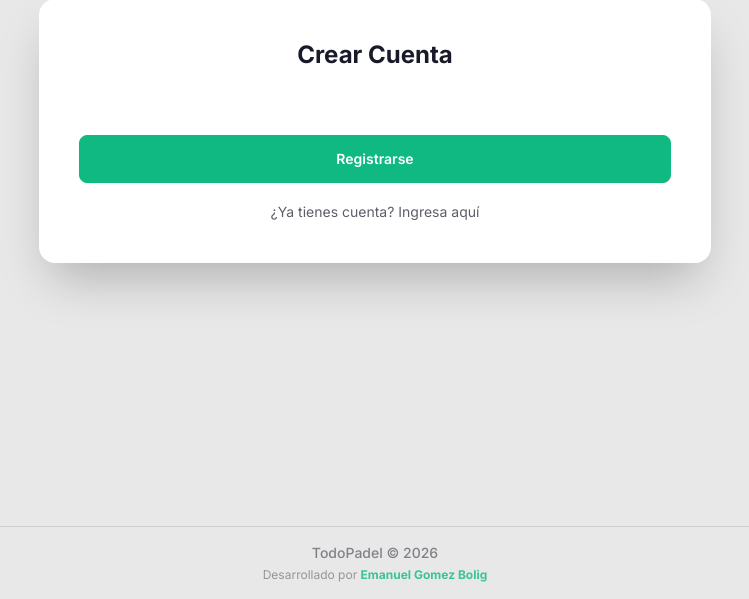
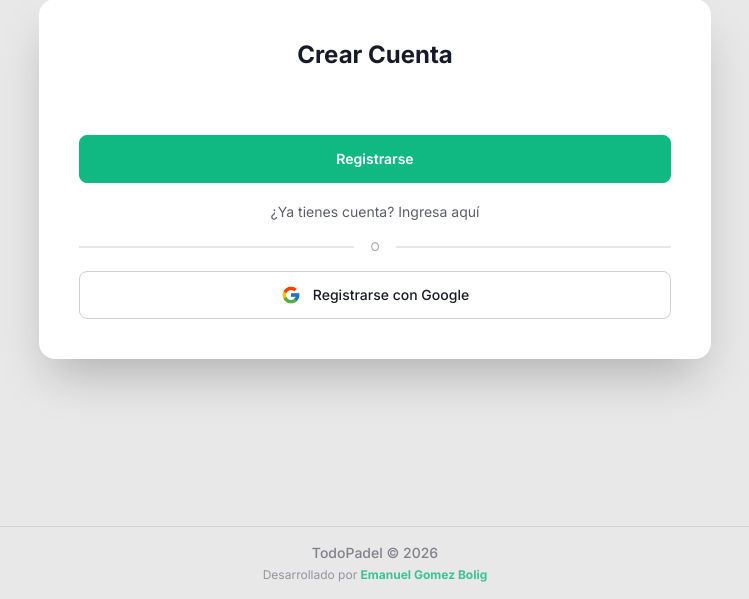
Before and after one commit to EmanuelGBolig/padel_project_web, a Django app: template accounts/templates/accounts/registro.html in a window 1280 px wide. Shown: the part 201-800 px from the top of the page, without its empty margins (265-1014 px from the left). Run offline with Django 5.2, Linux system fonts and the light colour scheme; the template is opened without the code that fills it, so the values that code supplies are empty; parts of the project's set-up code (start-up, migrations or seed data) failed here and were passed over; some libraries are stand-ins or nearby versions.

Commit message:
feat: agregar boton de registro con Google en pagina de registro

```diff
--- a/accounts/templates/accounts/registro.html
+++ b/accounts/templates/accounts/registro.html
@@ -35,6 +35,21 @@
                         </div>
                     </div>
                 </form>
+                <!-- Separador -->
+                <div class="divider text-base-content/40 text-xs my-2">O</div>
+                <!-- Botón de Google -->
+                <a href="{% url 'social:begin' 'google-oauth2' %}"
+                   class="btn btn-outline w-full gap-3 hover:bg-base-200 hover:border-base-300 border-base-300">
+                    <svg xmlns="http://www.w3.org/2000/svg"
+                         viewBox="0 0 48 48"
+                         class="w-5 h-5 shrink-0">
+                        <path fill="#FFC107" d="M43.611,20.083H42V20H24v8h11.303c-1.649,4.657-6.08,8-11.303,8c-6.627,0-12-5.373-12-12c0-6.627,5.373-12,12-12c3.059,0,5.842,1.154,7.961,3.039l5.657-5.657C34.046,6.053,29.268,4,24,4C12.955,4,4,12.955,4,24c0,11.045,8.955,20,20,20c11.045,0,20-8.955,20-20C44,22.659,43.862,21.35,43.611,20.083z" />
+                        <path fill="#FF3D00" d="M6.306,14.691l6.571,4.819C14.655,15.108,19.000,12,24,12c3.059,0,5.842,1.154,7.961,3.039l5.657-5.657C34.046,6.053,29.268,4,24,4C16.318,4,9.656,8.337,6.306,14.691z" />
+                        <path fill="#4CAF50" d="M24,44c5.166,0,9.86-1.977,13.409-5.192l-6.19-5.238C29.211,35.091,26.715,36,24,36c-5.202,0-9.619-3.317-11.283-7.946l-6.522,5.025C9.505,39.556,16.227,44,24,44z" />
+                        <path fill="#1976D2" d="M43.611,20.083H42V20H24v8h11.303c-0.792,2.237-2.231,4.166-4.087,5.571c0.001-0.001,0.002-0.001,0.003-0.002l6.19,5.238C36.971,39.205,44,34,44,24C44,22.659,43.862,21.35,43.611,20.083z" />
+                    </svg>
+                    <span class="font-medium">Registrarse con Google</span>
+                </a>
             </div>
         </div>
     </div>
```
